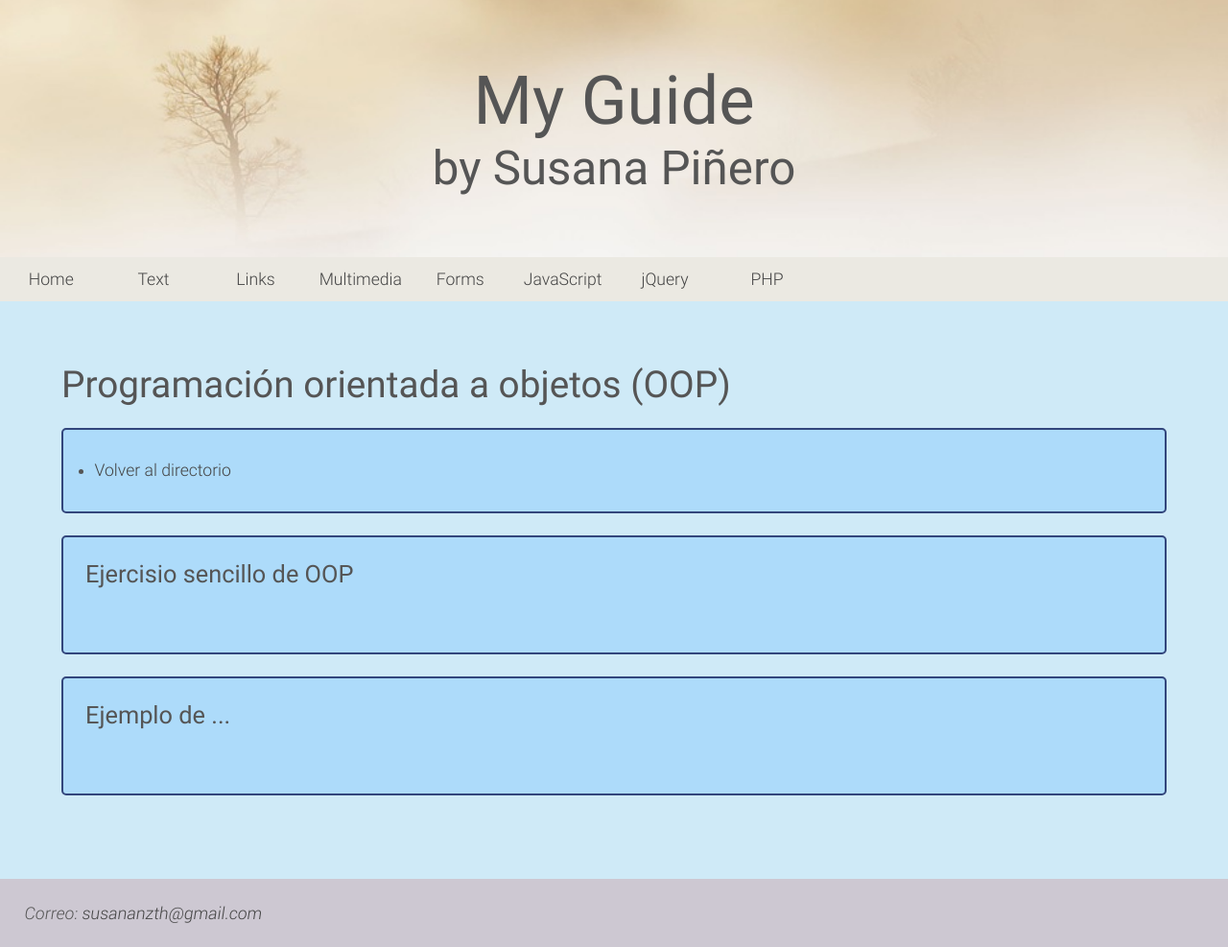
After one commit to susananzth/MyGuide, a PHP site: page /php/php-oop.php in a window 1280 px wide. The commit adds this page. Shown: the whole page at 96% size. Run offline with PHP 8.4, Linux system fonts and the light colour scheme.

Commit message:
Añadiendo ejemplos de OOP

```diff
--- a/php-directory.php
+++ b/php-directory.php
@@ -35,6 +35,10 @@ include "partials/nav.php";
             </p>
             <div class="padd2">
                 <b>Comparadores:</b>
+                <p>Para ver todos los operadores :
+                    <a href="https://www.w3schools.com/php/php_operators.asp"
+                       rel="help" hreflang="EN" type="text/html" target="_blank">w3schools</a>
+                </p>
                 <table class="table">
                     <tr>
                         <td><b>Sintaxis -----ghjgjgghjgj--.</b></td>
--- a/php/functions/functions-string.php
+++ b/php/functions/functions-string.php
@@ -99,6 +99,10 @@
         echo 'Estoy usando toLower en una cadena en mayúscula: ' . strtolower('SuSanA.');
     }
 
+    function exampleUcwords(){
+        echo ucwords('la primera letra de cada palabra van en mayúsculas');
+    }
+
     function exampleStrpos(){
         $posicion = "Susana Nazareth Piñero Rodríguez";
         echo 'Dentro de la cadena <u>' . $posicion . '</u> se busca la letra ñ  y
--- /dev/null
+++ b/php/php-oop.php
@@ -0,0 +1,40 @@
+<?php
+include "../partials/top_page.php";
+include "../partials/header.php";
+include "../partials/nav.php";
+include "functions/functions-forms.php";
+?>
+    <section class="php padd5">
+        <h4>Programación orientada a objetos (OOP)</h4>
+        <div class="exam-php">
+            <ul class="padd2">
+                <li><a href="../php-directory.php">Volver al directorio</a></li>
+            </ul>
+        </div>
+
+        <div class="padd2 exam-php">
+            <h6>Ejercisio sencillo de OOP</h6>
+            <div class="padd2">
+                <?php
+
+                ?>
+            </div>
+        </div>
+        <div class="padd2 exam-php">
+            <h6>Ejemplo de ...</h6>
+            <div class="padd2">
+                <?php
+
+                ?>
+            </div>
+        </div>
+    </section>
+
+<?php
+include "../partials/footer.php";
+/**
+ * Created by PhpStorm.
+ * User: Susana
+ * Date: 9/24/2017
+ * Time: 4:11 PM
+ */
```
Also changed, not shown: php/functions/functions-oop.php (added, +50 -0 lines), php/php-string.php (+11 -0 lines).
